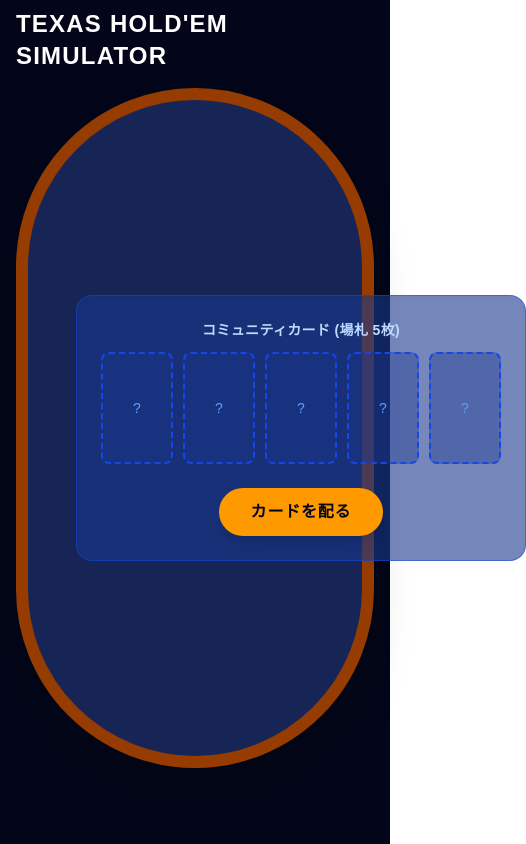
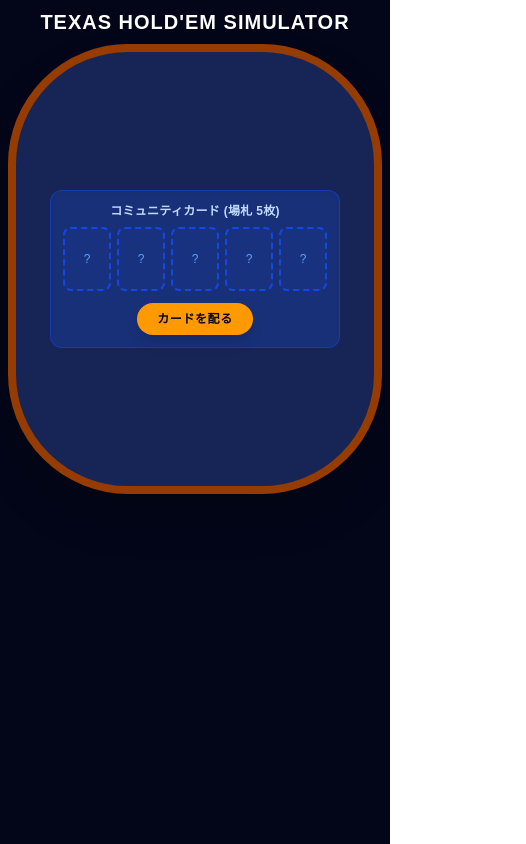
Before and after one commit to applikaihatujp-art/poker-simu, a Next.js app: page / in a window 390 px wide. Shown: the whole page, 526 px wide, since content can reach past the window. Built offline with nearby package versions, Linux system fonts and the light colour scheme.

Commit message:
スマホ横対応

```diff
--- a/app/page.tsx
+++ b/app/page.tsx
@@ -93,50 +93,48 @@ export default function PokerApp() {
   const getPlayer = (index: number) => players[index] || { id: 0, name: "", hand: [], solvedHand: null, bestHandName: "" };
 
   return (
-    // justify-start と pt-4 に変更して画面全体を上に持ち上げ
+    <main className="min-h-screen bg-slate-950 text-white flex flex-col items-center justify-start pt-2 p-2 md:p-4 overflow-x-hidden">
+      <h1 className="text-xl md:text-2xl font-bold mb-2 md:mb-4 tracking-wider">TEXAS HOLD'EM SIMULATOR</h1>
 
-    <main className="min-h-screen bg-slate-950 text-white flex flex-col items-center justify-start pt-2 p-4">
-      <h1 className="text-2xl font-bold mb-4 tracking-wider">TEXAS HOLD'EM SIMULATOR</h1>
-
-      {/* 紺色のポーカーテーブル */}
-      <div className="relative w-full max-w-5xl h-[680px] bg-blue-950 border-[12px] border-amber-800 rounded-[200px] shadow-2xl flex flex-col justify-between p-8">
-        {/* 上部プレイヤー (プレイヤー5を右に、プレイヤー6を左にずらす調整) */}
-        <div className="flex justify-between px-[180px] z-10">
-          <div className="translate-x-12">{hasStarted && <PlayerSeat player={players[4]} isWinner={winnerIds.includes(players[4].id)} />}</div>
-          <div className="-translate-x-12">{hasStarted && <PlayerSeat player={players[5]} isWinner={winnerIds.includes(players[5].id)} />}</div>
+      {/* 紺色のポーカーテーブル (スマホ横向き対応: 高さと左右の押し出し幅をレスポンシブに) */}
+      <div className="relative w-full max-w-5xl h-[450px] md:h-[680px] bg-blue-950 border-[8px] md:border-[12px] border-amber-800 rounded-[120px] md:rounded-[200px] shadow-2xl flex flex-col justify-between p-4 md:p-8">
+        {/* 上部プレイヤー (プレイヤー5, 6) */}
+        <div className="flex justify-between px-10 md:px-[180px] z-10">
+          <div className="translate-x-6 md:translate-x-12 scale-90 md:scale-100">{hasStarted && <PlayerSeat player={players[4]} isWinner={winnerIds.includes(players[4].id)} />}</div>
+          <div className="-translate-x-6 md:-translate-x-12 scale-90 md:scale-100">{hasStarted && <PlayerSeat player={players[5]} isWinner={winnerIds.includes(players[5].id)} />}</div>
         </div>
 
         {/* 中間エリア (左2人、中央場札、右2人) */}
-        <div className="flex w-full items-center justify-between z-10 px-4">
+        <div className="flex w-full items-center justify-between z-10 px-1 md:px-4">
           {/* 左側プレイヤー (プレイヤー3, 4) */}
-          <div className="flex flex-col gap-5">{hasStarted && [2, 3].map((idx) => <PlayerSeat key={players[idx].id} player={players[idx]} isWinner={winnerIds.includes(players[idx].id)} />)}</div>
+          <div className="flex flex-col gap-2 md:gap-5 scale-90 md:scale-100">{hasStarted && [2, 3].map((idx) => <PlayerSeat key={players[idx].id} player={players[idx]} isWinner={winnerIds.includes(players[idx].id)} />)}</div>
 
           {/* 中央：場札 ＆ シャッフルボタン */}
-          <div className="flex flex-col items-center bg-blue-900/60 p-6 rounded-2xl border border-blue-700/50 shadow-inner">
-            <h2 className="text-sm font-semibold mb-3 text-blue-200 tracking-wide">コミュニティカード (場札 5枚)</h2>
-            <div className="flex gap-2.5 mb-6">
+          <div className="flex flex-col items-center bg-blue-900/60 p-3 md:p-6 rounded-xl md:rounded-2xl border border-blue-700/50 shadow-inner">
+            <h2 className="text-xs md:text-sm font-semibold mb-2 md:mb-3 text-blue-200 tracking-wide">コミュニティカード (場札 5枚)</h2>
+            <div className="flex gap-1.5 md:gap-2.5 mb-3 md:mb-6">
               {hasStarted
-                ? communityCards.map((card, idx) => <CardView key={idx} card={card} />)
+                ? communityCards.map((card, idx) => <CardView key={idx} card={card} small />)
                 : Array.from({ length: 5 }).map((_, idx) => (
-                    <div key={idx} className="w-[72px] h-28 bg-blue-900/40 border-2 border-dashed border-blue-700 rounded-lg flex items-center justify-center text-blue-400 text-sm">
+                    <div key={idx} className="w-12 h-16 md:w-[72px] md:h-28 bg-blue-900/40 border-2 border-dashed border-blue-700 rounded-lg flex items-center justify-center text-blue-400 text-xs md:text-sm">
                       ?
                     </div>
                   ))}
             </div>
 
-            <button onClick={dealCards} className="bg-amber-500 hover:bg-amber-400 text-slate-950 font-extrabold py-3 px-8 rounded-full shadow-lg transition duration-200 text-base tracking-wider cursor-pointer active:scale-95">
+            <button onClick={dealCards} className="bg-amber-500 hover:bg-amber-400 text-slate-950 font-extrabold py-2 px-5 md:py-3 md:px-8 rounded-full shadow-lg transition duration-200 text-xs md:text-base tracking-wider cursor-pointer active:scale-95">
               {hasStarted ? "シャッフルして再配布" : "カードを配る"}
             </button>
           </div>
 
           {/* 右側プレイヤー (プレイヤー7, 8) */}
-          <div className="flex flex-col gap-5">{hasStarted && [6, 7].map((idx) => <PlayerSeat key={players[idx].id} player={players[idx]} isWinner={winnerIds.includes(players[idx].id)} />)}</div>
+          <div className="flex flex-col gap-2 md:gap-5 scale-90 md:scale-100">{hasStarted && [6, 7].map((idx) => <PlayerSeat key={players[idx].id} player={players[idx]} isWinner={winnerIds.includes(players[idx].id)} />)}</div>
         </div>
 
-        {/* 下部プレイヤー (あなたを右に、プレイヤー2を左にずらす調整) */}
-        <div className="flex justify-between px-[180px] z-10">
-          <div className="flex items-center translate-x-12">{hasStarted && <PlayerSeat player={getPlayer(0)} isSelf={true} isWinner={winnerIds.includes(getPlayer(0).id)} />}</div>
-          <div className="flex items-center -translate-x-12">{hasStarted && <PlayerSeat player={getPlayer(1)} isWinner={winnerIds.includes(getPlayer(1).id)} />}</div>
+        {/* 下部プレイヤー (あなた、プレイヤー2) */}
+        <div className="flex justify-between px-10 md:px-[180px] z-10">
+          <div className="flex items-center translate-x-6 md:translate-x-12 scale-90 md:scale-100">{hasStarted && <PlayerSeat player={getPlayer(0)} isSelf={true} isWinner={winnerIds.includes(getPlayer(0).id)} />}</div>
+          <div className="flex items-center -translate-x-6 md:-translate-x-12 scale-90 md:scale-100">{hasStarted && <PlayerSeat player={getPlayer(1)} isWinner={winnerIds.includes(getPlayer(1).id)} />}</div>
         </div>
       </div>
     </main>
@@ -145,18 +143,17 @@ export default function PokerApp() {
 
 function PlayerSeat({ player, isSelf = false, isWinner = false }: { player: PlayerResult; isSelf?: boolean; isWinner?: boolean }) {
   return (
-    <div className={`bg-slate-900/90 border ${isSelf ? "border-amber-500 ring-2 ring-amber-500/30" : "border-blue-800"} p-2.5 rounded-xl flex flex-col items-center shadow-md min-w-[190px]`}>
-      <div className="flex justify-between w-full text-sm mb-1 font-bold px-1">
+    <div className={`bg-slate-900/90 border ${isSelf ? "border-amber-500 ring-2 ring-amber-500/30" : "border-blue-800"} p-1.5 md:p-2.5 rounded-xl flex flex-col items-center shadow-md min-w-[140px] md:min-w-[190px]`}>
+      <div className="flex justify-between w-full text-xs md:text-sm mb-0.5 md:mb-1 font-bold px-1">
         <span className={isSelf ? "text-amber-400" : "text-slate-200"}>{player.name}</span>
-        {/* point: animate-pulse を削除して点灯表示に */}
-        {isWinner && <span className="text-red-500 font-extrabold text-xs">👑 WINNER</span>}
+        {isWinner && <span className="text-red-500 font-extrabold text-[10px] md:text-xs">👑 WINNER</span>}
       </div>
-      <div className="flex gap-2 my-1">
+      <div className="flex gap-1.5 md:gap-2 my-0.5 md:my-1">
         {player.hand.map((card, idx) => (
           <CardView key={idx} card={card} small />
         ))}
       </div>
-      <div className={`text-lg font-extrabold mt-1 text-center truncate max-w-[180px] bg-blue-950/80 px-2 py-1 rounded w-full shadow-inner ${isWinner ? "text-red-500 ring-2 ring-red-500/50" : "text-cyan-300"}`}>{player.bestHandName}</div>
+      <div className={`text-xs md:text-lg font-extrabold mt-0.5 md:mt-1 text-center truncate max-w-[130px] md:max-w-[180px] bg-blue-950/80 px-1.5 py-0.5 md:px-2 md:py-1 rounded w-full shadow-inner ${isWinner ? "text-red-500 ring-2 ring-red-500/50" : "text-cyan-300"}`}>{player.bestHandName}</div>
     </div>
   );
 }
@@ -164,13 +161,13 @@ function PlayerSeat({ player, isSelf = false, isWinner = false }: { player: Play
 function CardView({ card, small = false }: { card: Card; small?: boolean }) {
   const suitObj = SUITS.find((s) => s.suit === card.suit);
 
-  const sizeClass = small ? "w-14 h-20" : "w-[76px] h-32";
-  const suitSize = small ? "text-[2.6rem]" : "text-[3.8rem]";
-  const valueSize = small ? "text-[2rem]" : "text-[2.8rem]";
+  // スマホ横向きの時はカードも少しコンパクト（w-12 h-20など）にし、PCサイズ（md:）で元のサイズに戻す
+  const sizeClass = small ? "w-11 h-16 md:w-14 md:h-20" : "w-12 h-20 md:w-[76px] md:h-32";
+  const suitSize = small ? "text-[1.8rem] md:text-[2.6rem]" : "text-[2rem] md:text-[3.8rem]";
+  const valueSize = small ? "text-[1.3rem] md:text-[2rem]" : "text-[1.5rem] md:text-[2.8rem]";
 
   return (
-    // justify-center を justify-evenly に変更し、上下の余白を均等にする
-    <div className={`bg-white rounded-lg shadow-md flex flex-col items-center justify-evenly font-extrabold ${suitObj?.color} ${sizeClass} select-none py-1`}>
+    <div className={`bg-white rounded-md md:rounded-lg shadow-md flex flex-col items-center justify-evenly font-extrabold ${suitObj?.color} ${sizeClass} select-none py-0.5`}>
       <div className={`w-full text-center ${suitSize} leading-none flex items-center justify-center`}>{suitObj?.symbol}</div>
       <div className={`w-full text-center ${valueSize} leading-none tracking-tighter flex items-center justify-center`}>{card.value}</div>
     </div>
```
